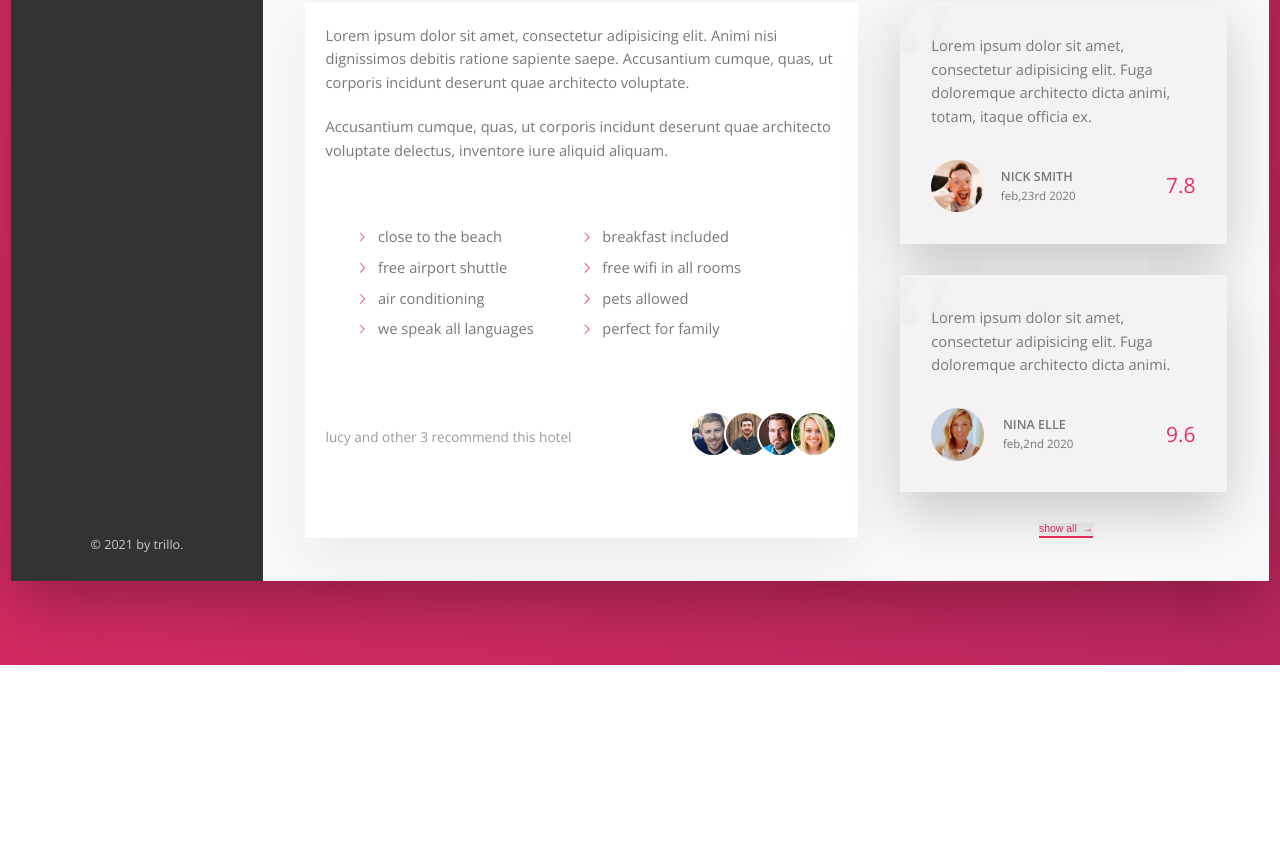
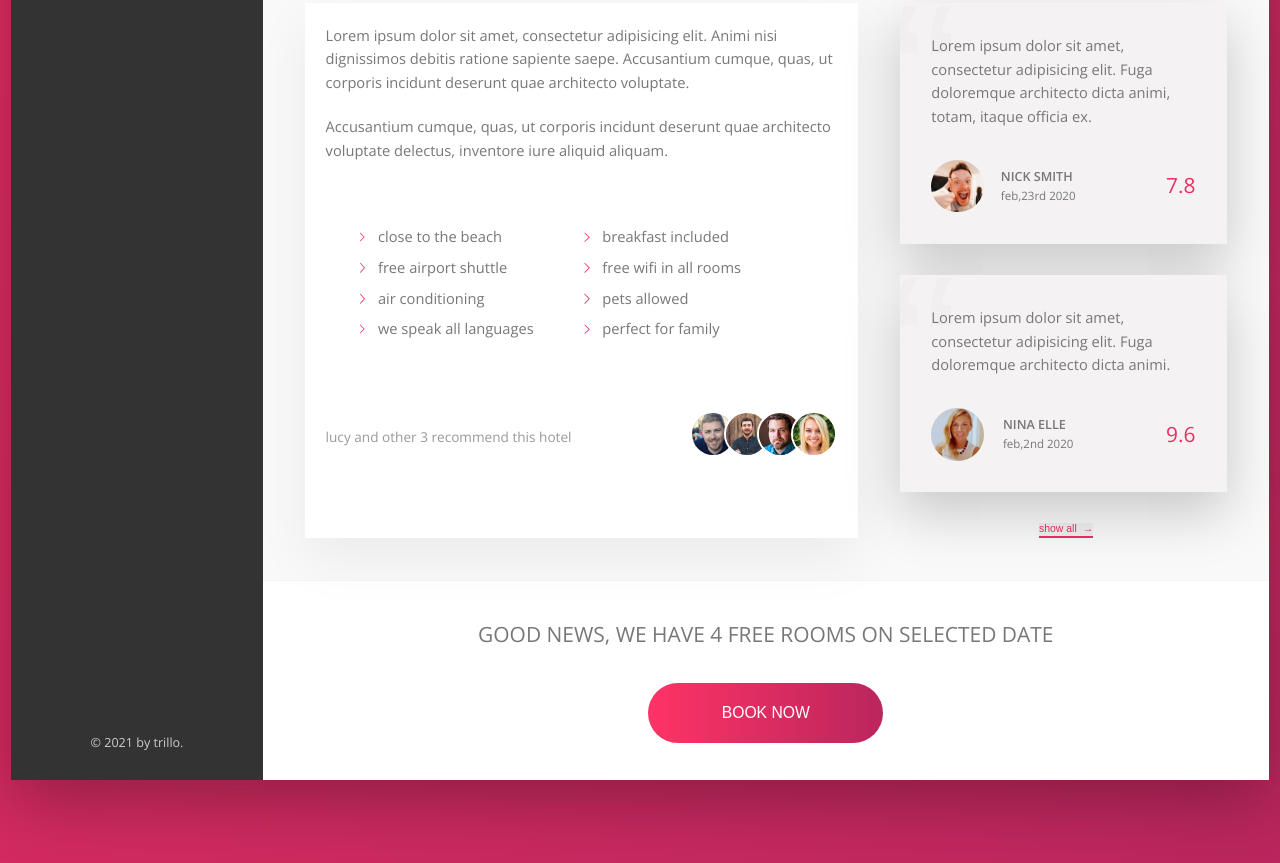
Before and after one commit to akshitkumar450/trillo, a website: page index.html in a window 1280 px wide. Shown: the part 661-1524 px from the top of the page. Before the commit the page ends 1326 px from the top, so only its background shows below. Drawn offline with nearby package versions, Linux system fonts and the light colour scheme.

Commit message:
footer done

```diff
--- a/index.html
+++ b/index.html
@@ -205,6 +205,15 @@
                                 <button class="btn-inline">show all <span>&rarr;</span></button>
                             </div>
                     </div>
+                    <div class="cta">
+                        <h2 class="cta__heading">
+                            good news, we have 4 free rooms on selected date
+                        </h2>
+                        <button class="btn">
+                           <span class="btn-visible">book now</span>
+                           <span class="btn-hidden"> only 4 rooms left</span>
+                        </button>
+                    </div>
                 </main>
            </div>
        </div>
--- a/sass/_component.scss
+++ b/sass/_component.scss
@@ -428,3 +428,77 @@
     z-index: 1;
   }
 }
+
+////////////////////////////////////////////////////////////////
+.cta {
+  padding: 3.5rem 0;
+  text-align: center;
+
+  &__heading {
+    text-transform: uppercase;
+    font-weight: 400;
+    font-size: 2rem;
+    margin-bottom: 3rem;
+  }
+}
+
+.btn {
+  border: none;
+  font-size: 1.5rem;
+  background-image: linear-gradient(
+    to right,
+    var(--color-primary-light),
+    var(--color-primary-dark)
+  );
+  border-radius: 50px;
+  color: #fff;
+  text-transform: uppercase;
+  cursor: pointer;
+
+  // to make the hidden text just above visible text
+  //  to make it a cool effect
+  position: relative;
+  //  to remove the hidden btn
+  overflow: hidden;
+
+  &-visible {
+    display: inline-block;
+    padding: 2rem 7rem;
+    height: 100%;
+    width: 100%;
+    transition: all 0.2s;
+  }
+
+  &-hidden {
+    display: inline-block;
+    padding: 2rem 0;
+    height: 100%;
+    width: 100%;
+    position: absolute;
+    left: 0;
+    // 100% menas the exactly the size of the element
+    top: -100%;
+    transition: all 0.2s;
+  }
+
+  &:hover {
+    background-image: linear-gradient(
+      to left,
+      var(--color-primary-light),
+      var(--color-primary-dark)
+    );
+  }
+
+  &:hover &-visible {
+    transform: translateY(100%);
+  }
+
+  &:hover &-hidden {
+    top: 0;
+  }
+
+  &:focus {
+    outline: none;
+    animation: pulsate 1s infinite;
+  }
+}
```
Also changed, not shown: css/style.css.
